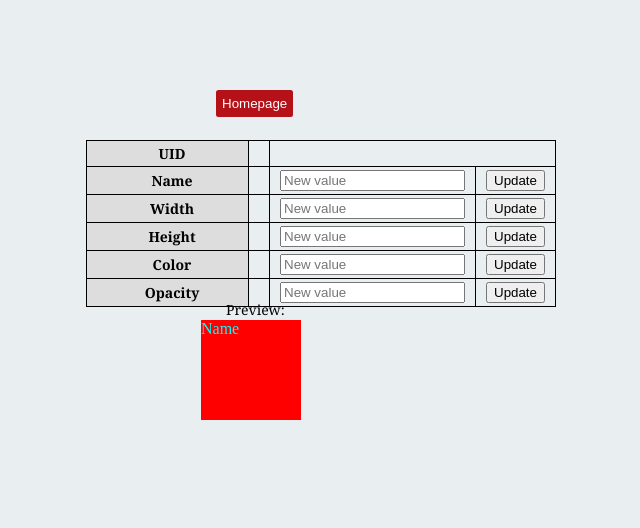
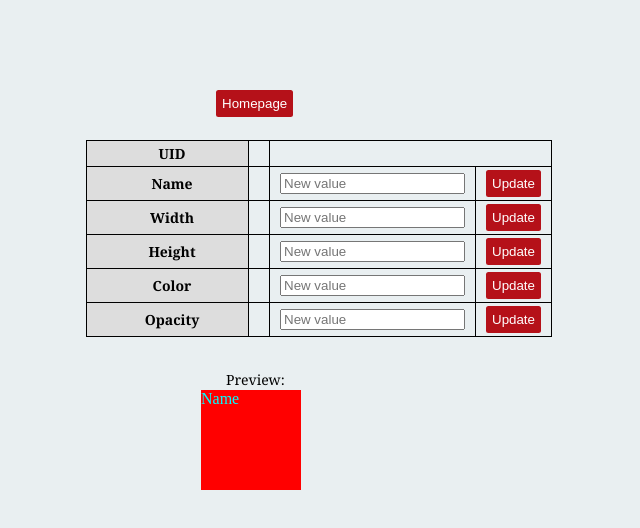
Before and after one commit to Sarthak-Kar/Sarthak_kar_cmpt276_asn2, a website: page homepage/detail.html in a window 1280 px wide. Shown: the whole page, without its empty margins (24-664 px from the left). Drawn offline with Linux system fonts and the light colour scheme; no server answers.

Commit message:
make it better

```diff
--- a/homepage/detail.css
+++ b/homepage/detail.css
@@ -32,7 +32,7 @@ table, th, td {
 #box {
     position: absolute;
     left: 225px;
-    top: 320px;
+    top: 390px;
     background-color: red;
     width: 100px;
     height: 100px;
@@ -42,7 +42,7 @@ table, th, td {
 #preview_name {
     position: absolute;
     left: 225px;
-    top: 320px;
+    top: 390px;
     color: white;
     mix-blend-mode: difference;
 }
@@ -63,6 +63,19 @@ table, th, td {
     background-color: rgb(117, 7, 7);
 }
 
+.but {
+    background-color: #b51119;
+    color: white;
+    padding: 6px 6px;
+    border: none;
+    border-radius: 2.5px;
+    transition-duration: 0.4s;
+}
+
+.but:hover {
+    background-color: rgb(117, 7, 7);
+}
+
 body {
     background-color: #e9eff1;
 }
@@ -70,7 +83,7 @@ body {
 #preview {
     position: absolute;
     left: 250px;
-    top: 300px;
+    top: 370px;
     font-family: georgia;
     font-size: 14px;
 }
```
